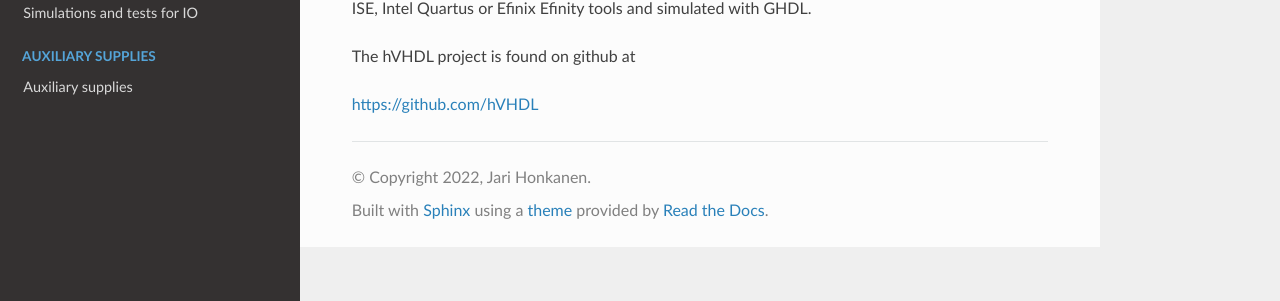
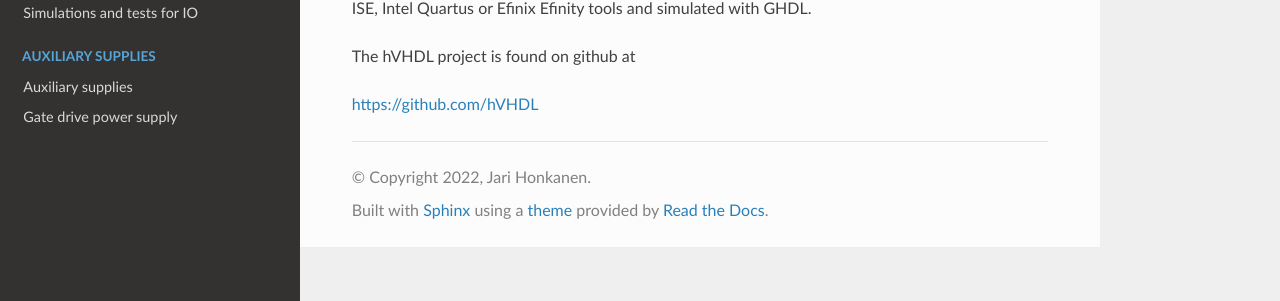
Before and after one commit to johonkanen/ac_inout_power_supply_docs, a Sphinx documentation site: the page built from docs/source/about/what_is_hvhdl.rst, in a window 1280 px wide. Shown: the part 283-584 px from the top of the page. Built offline with Sphinx 7.4.7 and the Read the Docs theme 2.0.0, drawn with Linux system fonts in a browser that asks for light colours; pages that are not in the unit, such as notebooks, are missing from menus.

Commit message:
fix gate drive supply path

```diff
--- a/docs/source/index.rst
+++ b/docs/source/index.rst
@@ -25,4 +25,4 @@ https://github.com/hVHDL
     :hidden:
 
     aux_dcm_flyback/Auxiliary_supply.rst
-    aux_dcm_flyback/gate_drive_power_supply.rst
+    aux_dcm_flyback/gate_drive_power_supply/gate_drive_power_supply.rst
```
